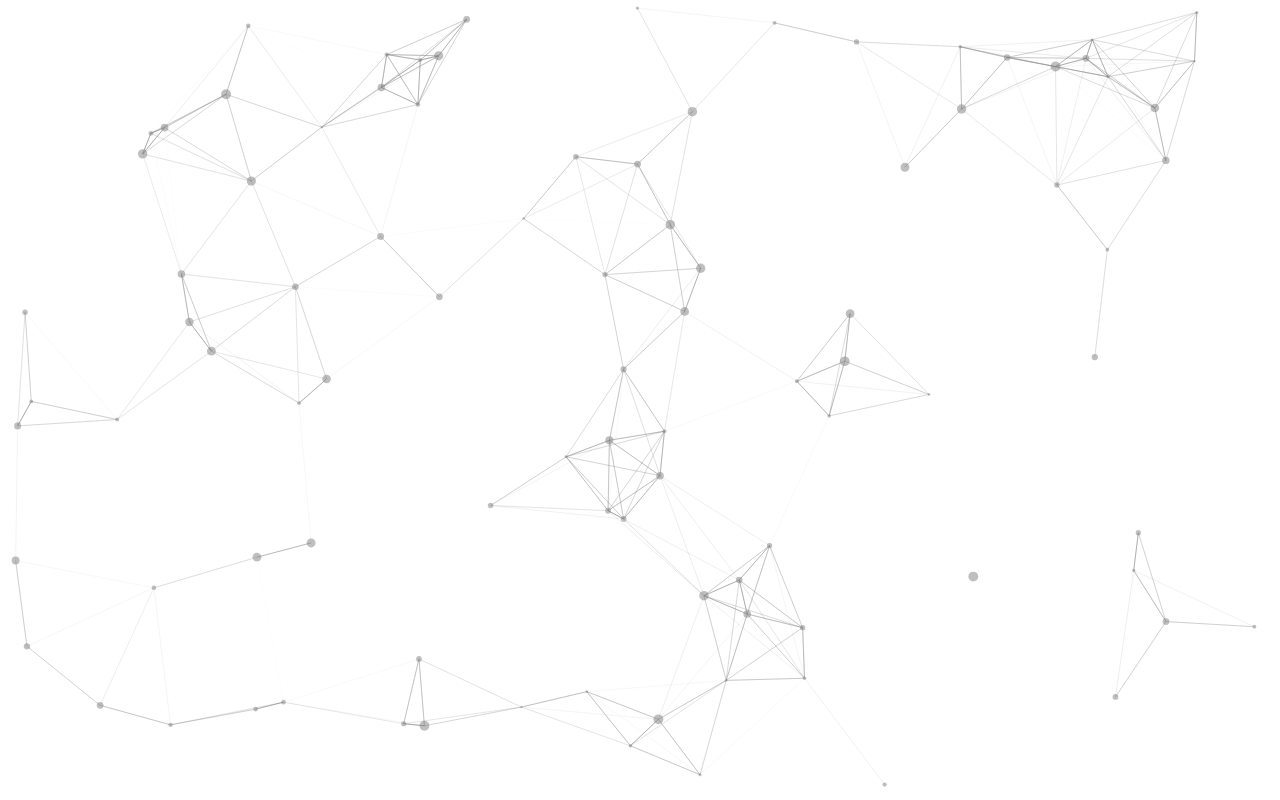
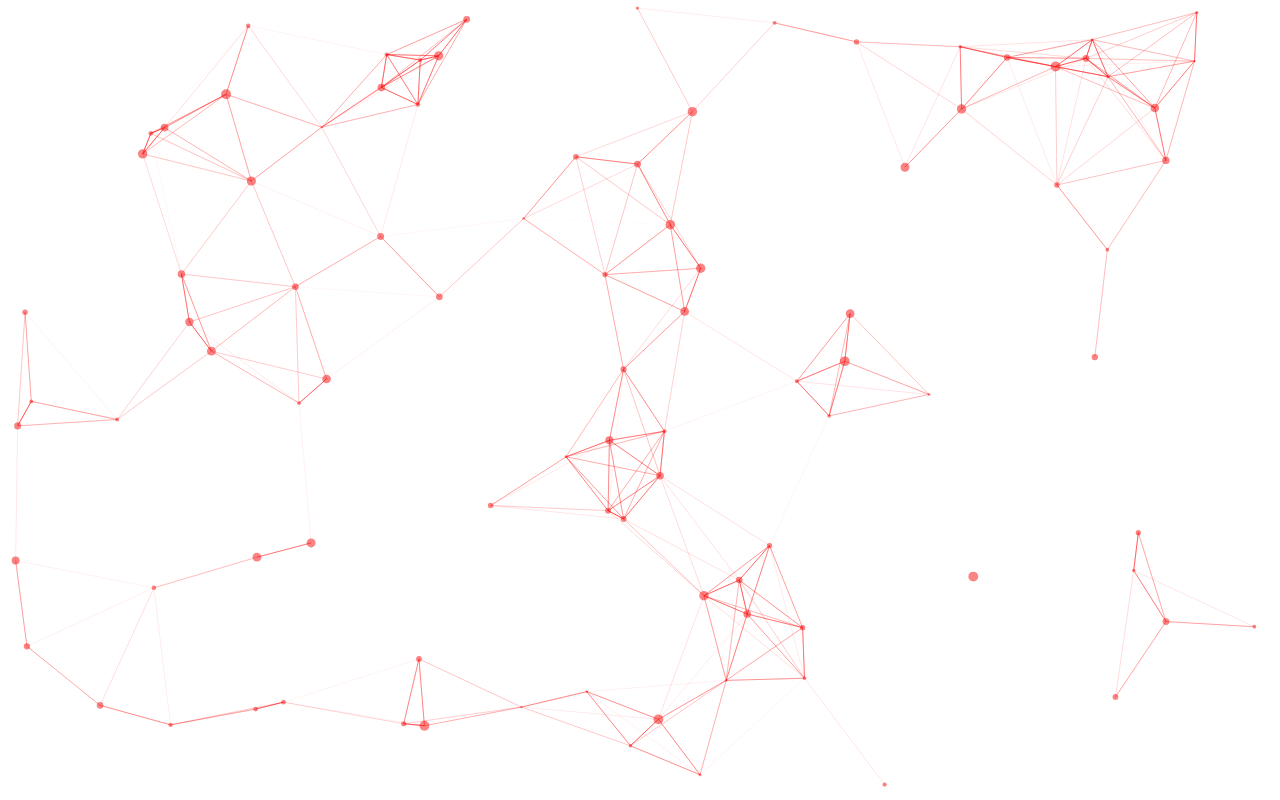
Before and after one commit to jdtheefirst/World-Samma-Fed, a React (Create React App) app in the folder frontend/: page /particles in a window 1280 px wide. Built offline with nearby package versions, Linux system fonts and the light colour scheme.

Commit message:
changed color to red

```diff
--- a/frontend/src/pages/Particles.js
+++ b/frontend/src/pages/Particles.js
@@ -48,10 +48,10 @@ const ParticlesPage = () => {
         },
         particles: {
           color: {
-            value: "#808080",
+            value: "#f50a0a",
           },
           links: {
-            color: "#808080",
+            color: "#ff0303",
             distance: 150,
             enable: true,
             opacity: 0.5,
```
